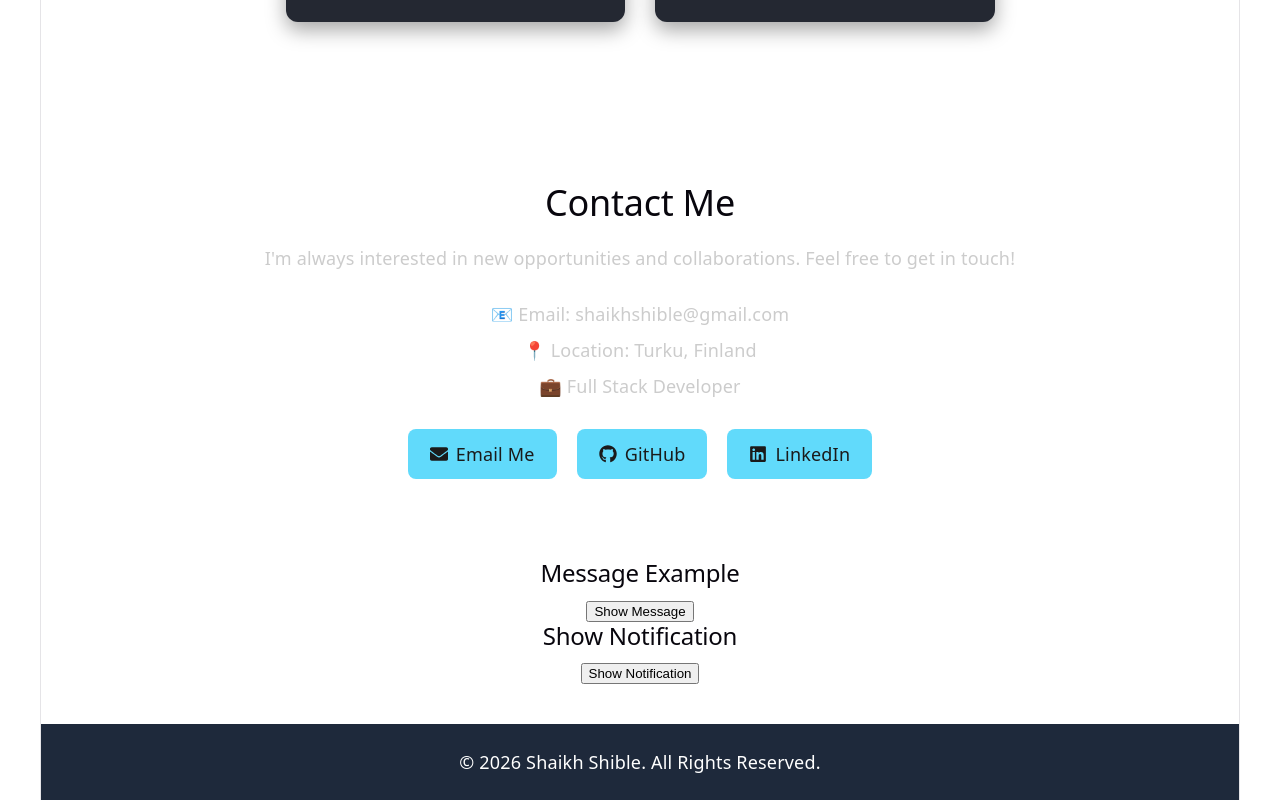
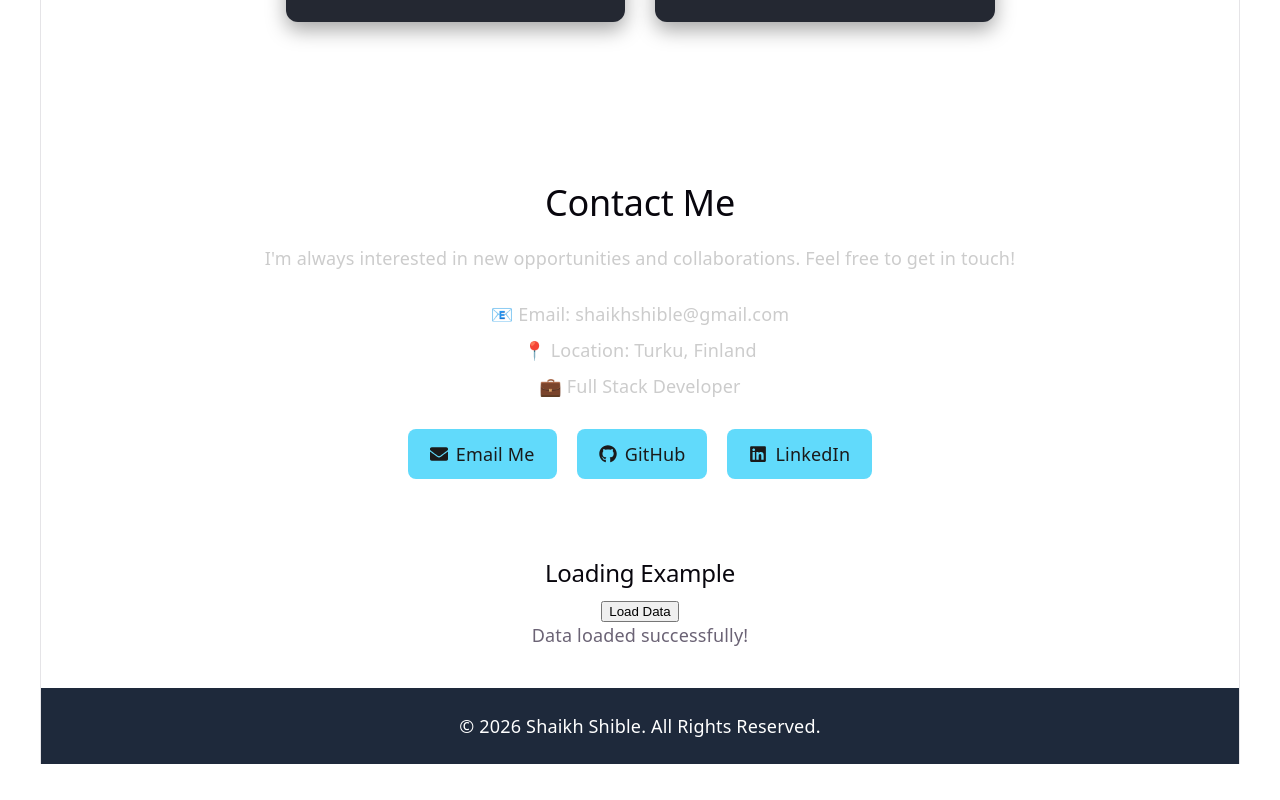
Before and after one commit to shaikhshible/fullstack-bootcamp, a React (Vite) app in the folder portfolio/: page / in a window 1280 px wide. Shown: the part 1802-2602 px from the top of the page. After the commit the page ends 2566 px from the top, so only its background shows below. Built offline with nearby package versions, Linux system fonts and the light colour scheme.

Commit message:
Day 13: Practice loading state and conditional rendering

```diff
--- a/portfolio/src/App.jsx
+++ b/portfolio/src/App.jsx
@@ -6,8 +6,7 @@ import Skills from "./components/Skills";
 import Projects from "./components/Projects";
 import Contact from "./components/Contact";
 import Footer from "./components/Footer";
-import Message from "./components/Message";
-import ShowNotification from "./components/ShowNotification";
+import LoadingExample from "./components/LoadingExample";
 
 function App() {
 
@@ -29,8 +28,7 @@ function App() {
         <Skills />
         <Projects />
         <Contact />
-        <Message />
-        <ShowNotification />
+        <LoadingExample />
       </main>
 
       <footer>
--- /dev/null
+++ b/portfolio/src/components/LoadingExample.jsx
@@ -0,0 +1,32 @@
+import { useState } from "react";
+
+function LoadingExample() {
+  const[loading, setLoading] = useState(false);
+
+  const handleLoad = () => {
+    setLoading(true);
+
+    setTimeout(() => {
+      setLoading(false);
+    }, 2000);
+  };
+
+  return(
+    <section>
+      <h2>Loading Example</h2>
+
+      <button
+      onClick={handleLoad}
+      >
+        {loading ? "Loading..." : "Load Data"}
+      </button>
+
+      {loading && <p>Loading...</p>}
+
+      {!loading && <p>Data loaded successfully!</p>}
+    </section>
+  );
+
+}
+
+export default LoadingExample;
```
